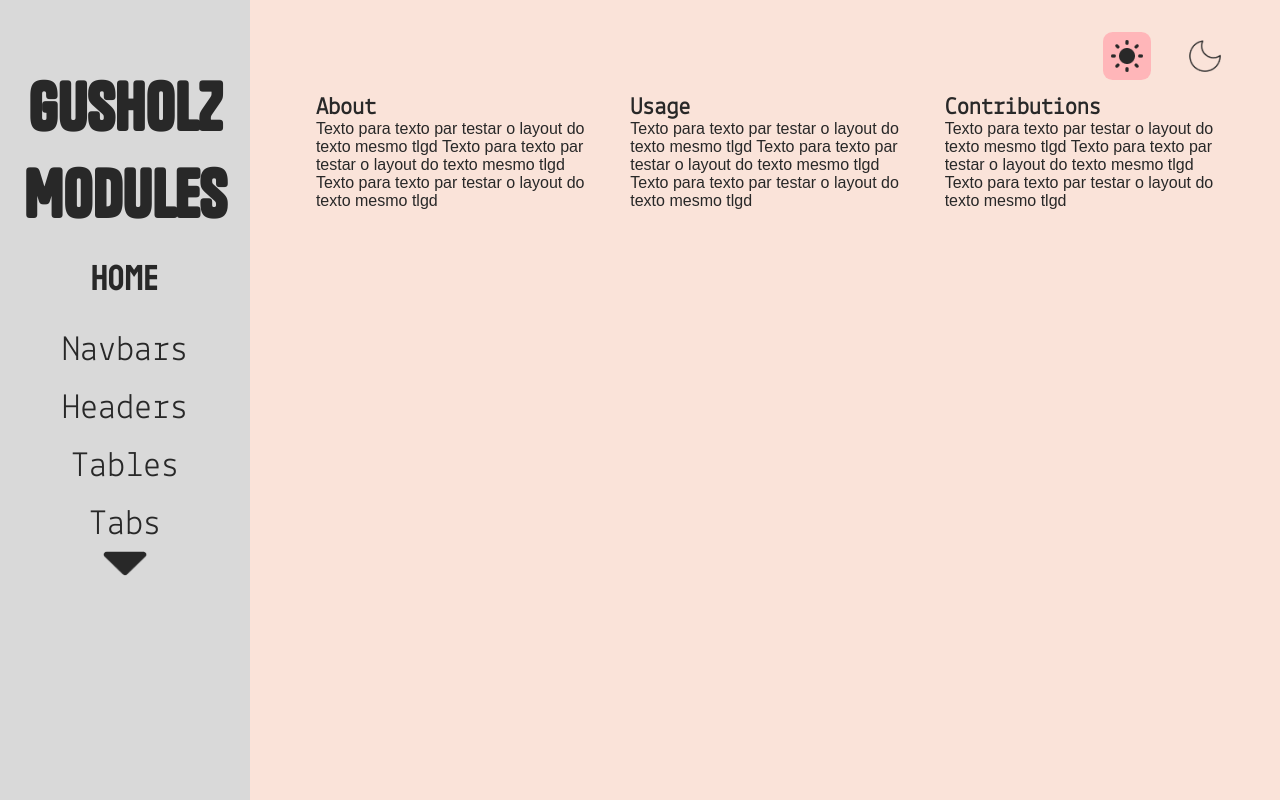
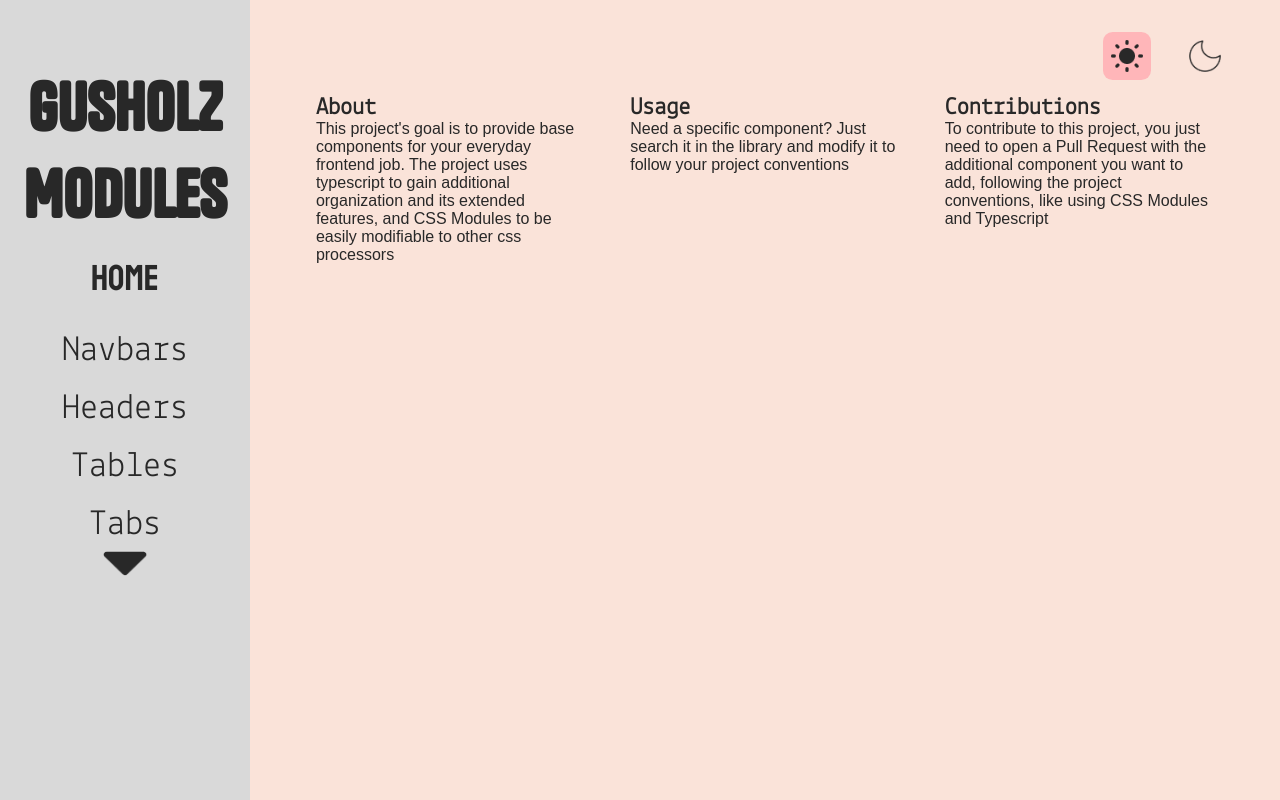
Before and after one commit to gusholz/gusholz-modules, a Next.js app: page / in a window 1280 px wide. Built offline with nearby package versions, Linux system fonts and the light colour scheme.

Commit message:
fix: update imports to remove `Styled Components`

```diff
--- a/src/app/headers/page.tsx
+++ b/src/app/headers/page.tsx
@@ -1,4 +1,4 @@
-import Navbar from "@/components/Navbar";
+import Navbar from "@/components/navbar";
 
 export default function HeadersPage() {
   return (
--- a/src/app/navbars/page.tsx
+++ b/src/app/navbars/page.tsx
@@ -1,4 +1,4 @@
-import Navbar from "@/components/Navbar";
+import Navbar from "@/components/navbar";
 
 export default function NavbarsPage() {
   return (
--- a/src/app/page.tsx
+++ b/src/app/page.tsx
@@ -1,67 +1,20 @@
 "use client"
-import Navbar from "@/components/Navbar";
+import Navbar from "@/components/navbar";
 import styled from "styled-components";
 import localFont from "next/font/local";
-import ThemeSelector from "@/components/ThemeSelector";
+import ThemeSelector from "@/components/themeSelector";
+import OverviewSection from "@/components/overviewSection";
 
 const LektonFont = localFont({
   src: "../app/fonts/lekton.ttf",
   display: "swap"
 });
 
-const StyledMainSection = styled.main`
-  background-color: #FAE3D9;
-  width: calc(100vw - 250px);
-  height: 100vh;
-  margin-left: 250px;
-  display: flex;
-  flex-direction: column;
-  padding: 1rem;
-`;
-
-const StyledDiv = styled.div`
-  display: flex;
-  gap: 5%;
-  margin-top: 10vh;
-  margin-left: 5%;
-  margin-right: 5%;
-`;
-
-const StyledH1 = styled.h1`
-  color: #282828;
-`;
-
-const StyledP = styled.p`
-  color: #282828;
-`;
-
-
 export default function Home() {
   return (
     <div>
       <Navbar selectedPage="1" />
-      <StyledMainSection>
-        <StyledDiv>
-          <section>
-            <StyledH1 className={LektonFont.className}>About</StyledH1>
-            <StyledP>
-              Texto para texto par testar o layout do texto mesmo tlgd Texto para texto par testar o layout do texto mesmo tlgd Texto para texto par testar o layout do texto mesmo tlgd
-            </StyledP>
-          </section>
-          <section>
-            <StyledH1 className={LektonFont.className}>Usage</StyledH1>
-            <StyledP>
-              Texto para texto par testar o layout do texto mesmo tlgd Texto para texto par testar o layout do texto mesmo tlgd Texto para texto par testar o layout do texto mesmo tlgd
-            </StyledP>
-          </section>
-          <section>
-            <StyledH1 className={LektonFont.className}>Contributions</StyledH1>
-            <StyledP>
-              Texto para texto par testar o layout do texto mesmo tlgd Texto para texto par testar o layout do texto mesmo tlgd Texto para texto par testar o layout do texto mesmo tlgd
-            </StyledP>
-          </section>
-        </StyledDiv>
-      </StyledMainSection>
+      <OverviewSection/>
       <ThemeSelector />
     </div>
   );
--- a/src/app/tables/page.tsx
+++ b/src/app/tables/page.tsx
@@ -1,4 +1,4 @@
-import Navbar from "@/components/Navbar";
+import Navbar from "@/components/navbar";
 
 export default function TablesPage() {
   return (
--- a/src/app/tabs/page.tsx
+++ b/src/app/tabs/page.tsx
@@ -1,4 +1,4 @@
-import Navbar from "@/components/Navbar";
+import Navbar from "@/components/navbar";
 
 export default function TabsPage() {
   return (
--- /dev/null
+++ b/src/enums/texts.ts
@@ -0,0 +1,27 @@
+export enum SupportedLanguages {
+  EN = "en",
+  PT = "pt",
+}
+
+export enum ProjectTexts {
+  ABOUT = "ABOUT",
+  USAGE = "USAGE",
+  CONTRIBUTIONS = "CONTRIBUTIONS",
+}
+
+const translations: Record<SupportedLanguages, Record<ProjectTexts, string>> = {
+  [SupportedLanguages.EN]: {
+    [ProjectTexts.ABOUT]: "This project's goal is to provide base components for your everyday frontend job. The project uses typescript to gain additional organization and its extended features, and CSS Modules to be easily modifiable to other css processors ",
+    [ProjectTexts.USAGE]: "Need a specific component? Just search it in the library and modify it to follow your project conventions",
+    [ProjectTexts.CONTRIBUTIONS]: "To contribute to this project, you just need to open a Pull Request with the additional component you want to add, following the project conventions, like using CSS Modules and Typescript",
+  },
+  [SupportedLanguages.PT]: {
+    [ProjectTexts.ABOUT]: "O objetivo deste projeto é fornecer componentes base para o seu dia a dia como desenvolvedor frontend. O projeto utiliza TypeScript para obter maior organização e suas funcionalidades avançadas, além de usar CSS Modules, que podem ser facilmente adaptados para outros processadores de CSS.",
+    [ProjectTexts.USAGE]: "Precisa de um componente específico? Basta procurá-lo na biblioteca e modificá-lo para seguir as convenções do seu projeto.",
+    [ProjectTexts.CONTRIBUTIONS]: "Para contribuir com este projeto, basta abrir um Pull Request com o componente adicional que deseja adicionar, seguindo as convenções do projeto, como o uso de CSS Modules e TypeScript.",
+  },
+};
+
+export default function getText(selectedLanguage: SupportedLanguages, selectedText: ProjectTexts): string {
+  return translations[selectedLanguage][selectedText];
+}
```
